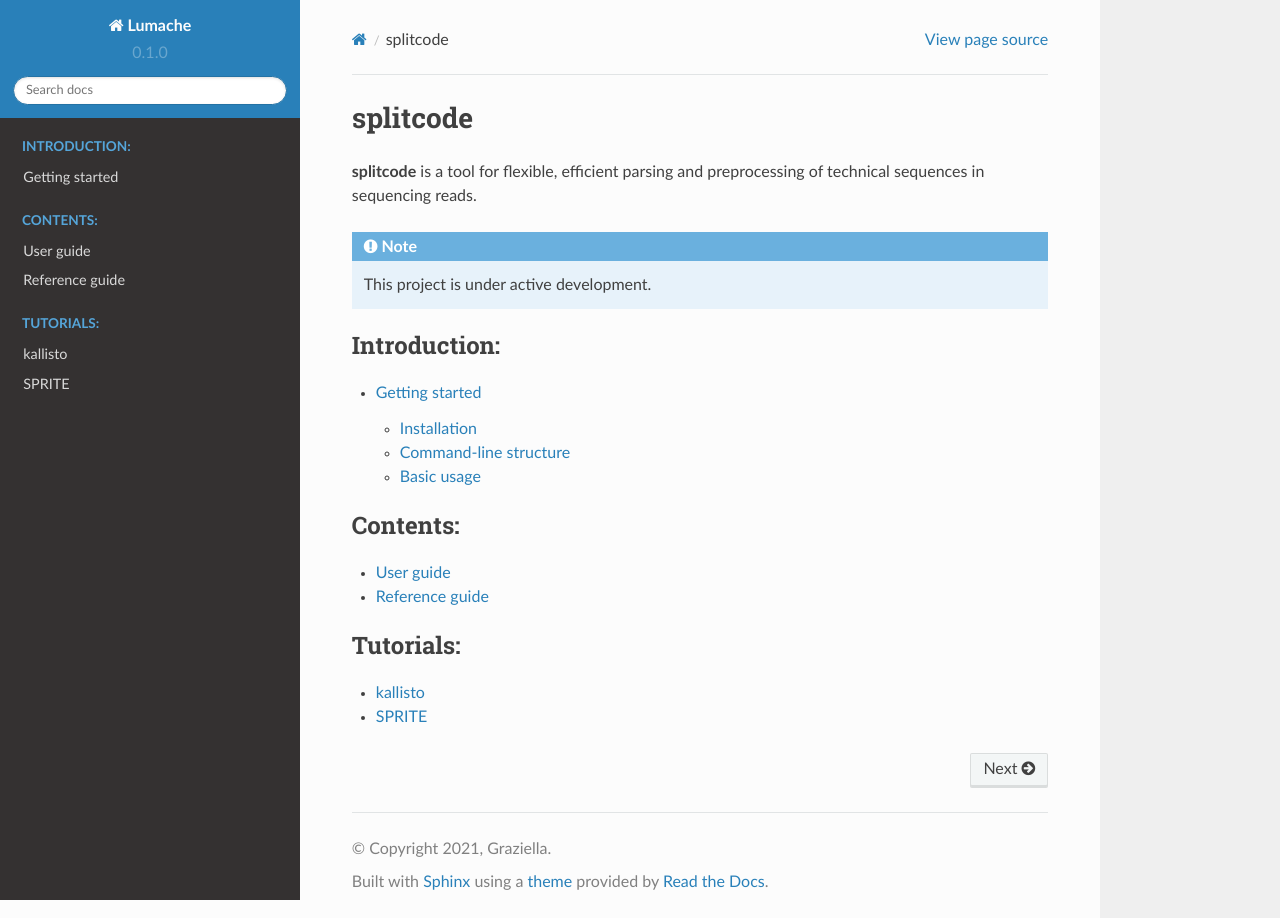
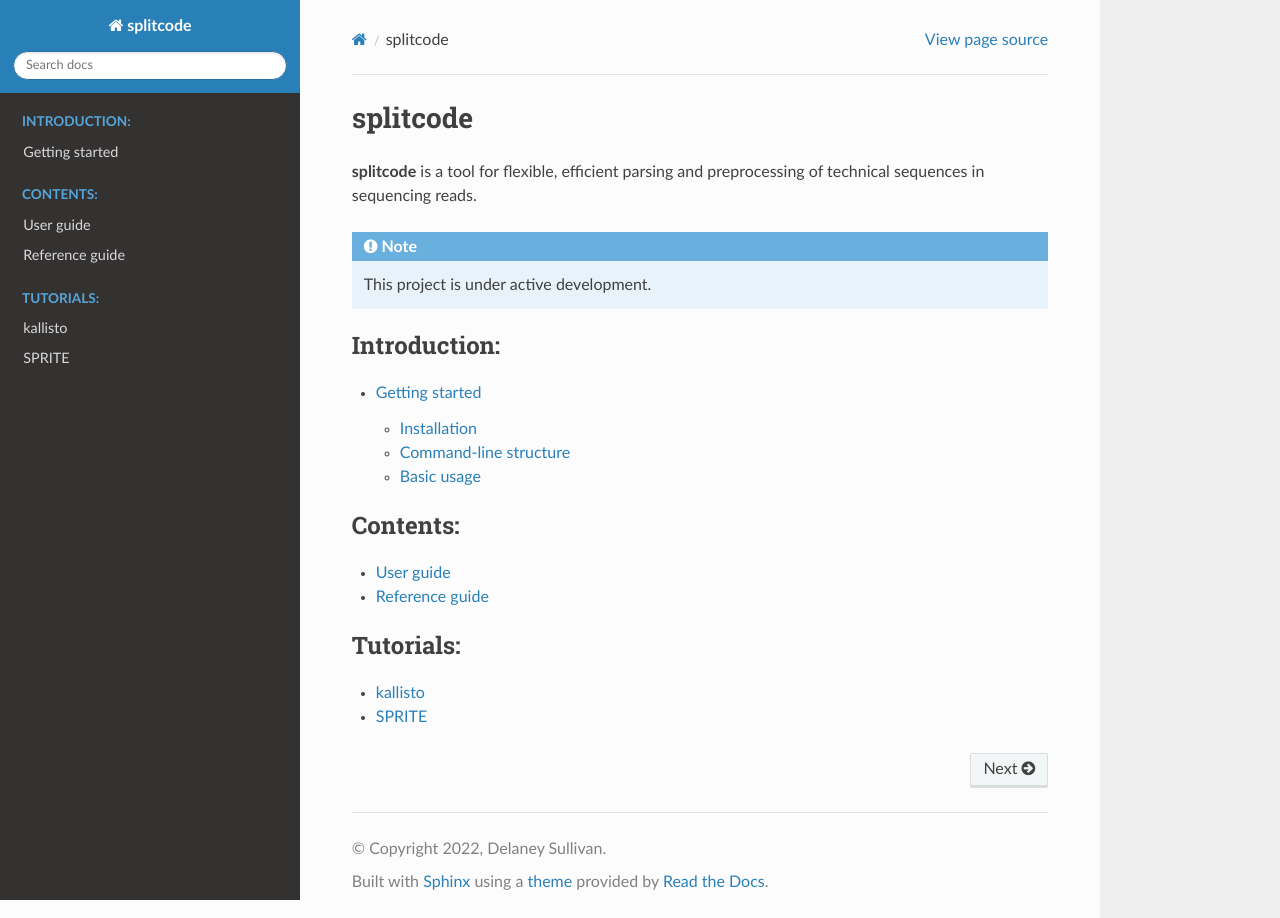
Before and after one commit to pachterlab/splitcode-tutorial, a Sphinx documentation site: the page built from docs/source/index.rst, in a window 1280 px wide. Built offline with Sphinx 7.4.7 and the Read the Docs theme 2.0.0, drawn with Linux system fonts in a browser that asks for light colours.

Commit message:
Updated conf

```diff
--- a/docs/source/conf.py
+++ b/docs/source/conf.py
@@ -2,12 +2,12 @@
 
 # -- Project information
 
-project = 'Lumache'
-copyright = '2021, Graziella'
-author = 'Graziella'
+project = 'splitcode'
+copyright = '2022, Delaney Sullivan'
+author = 'Delaney Sullivan'
 
 release = '0.1'
-version = '0.1.0'
+master_doc = 'index'
 
 # -- General configuration
 
```
